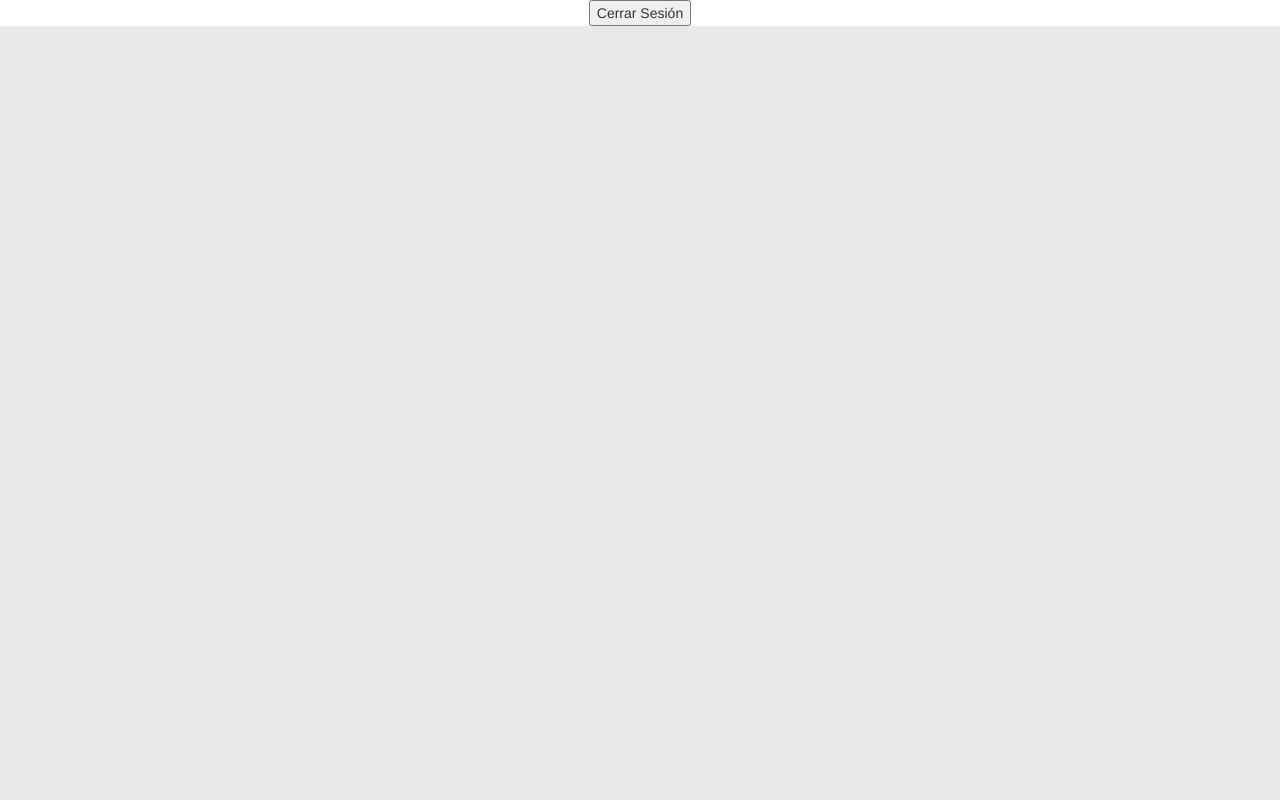
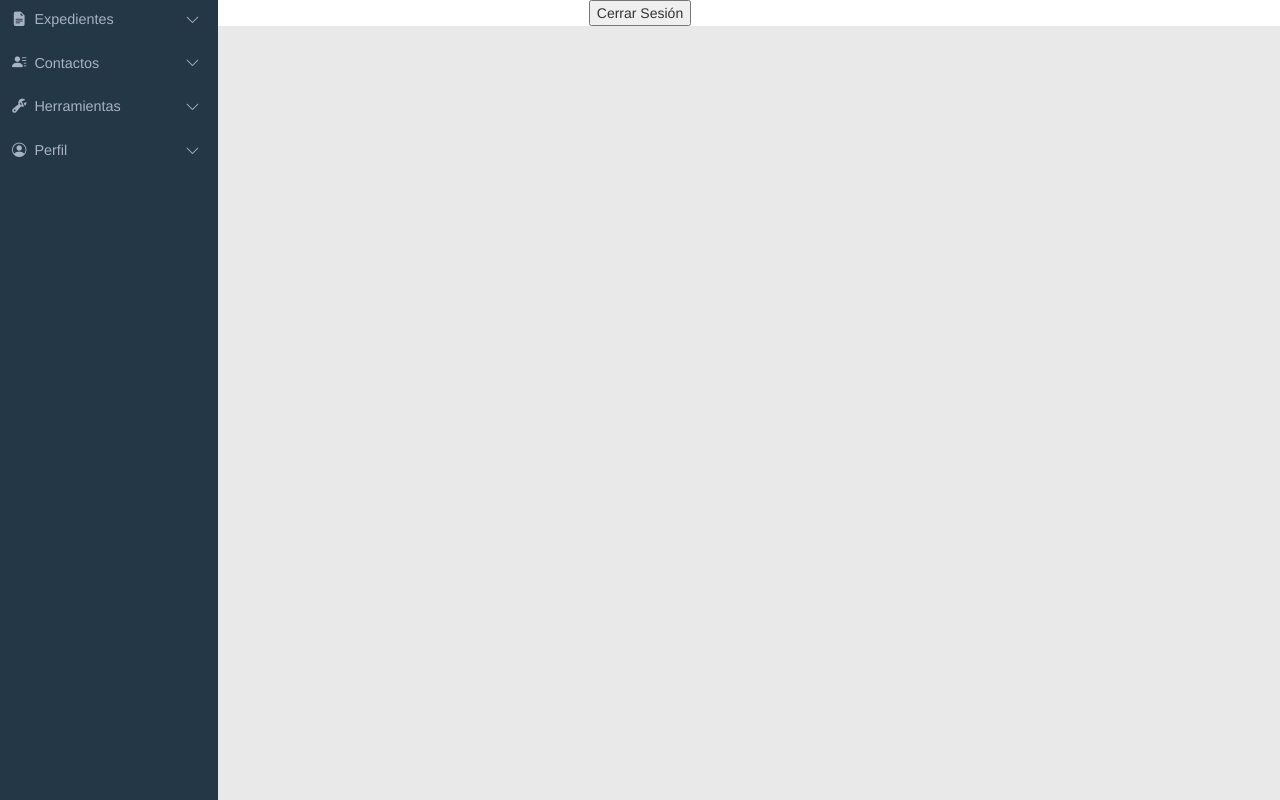
Before and after one commit to Isierro1/MediaSolution-, a React (Create React App) app: page /Perfil in a window 1280 px wide. Built offline with nearby package versions, Linux system fonts and the light colour scheme.

Commit message:
feature: sidebar added

```diff
--- a/src/components/Profile.jsx
+++ b/src/components/Profile.jsx
@@ -2,6 +2,7 @@ import React from "react";
 import { useEffect } from "react";
 import { useNavigate } from "react-router-dom";
 import supabase from "../supabase";
+import SideBar from "./SideBar";
 
 const Profile = () => {
   const navigate = useNavigate();
@@ -23,6 +24,7 @@ const Profile = () => {
   return (
     <div>
       <button onClick={() => signOut()}>Cerrar Sesión</button>
+      <SideBar/>
     </div>
   );
 };
--- /dev/null
+++ b/src/components/SideBar.jsx
@@ -0,0 +1,12 @@
+import SidebarItem from "./SidebarItem"
+import items from "../sidebar"
+import "../styles/sidebar.css";
+
+
+export default function Sidebar(){
+    return (
+        <div className="sidebar">
+          { items.map((item, index) => <SidebarItem key={index} item={item} />) }
+        </div>
+    )
+}
--- /dev/null
+++ b/src/components/SidebarItem.jsx
@@ -0,0 +1,32 @@
+import { useState } from "react"
+import "../styles/sidebar.css";
+import "bootstrap-icons/font/bootstrap-icons.css";
+
+export default function SidebarItem({item}){
+    const [open, setOpen] = useState(false)
+
+
+    if(item.childrens){
+        return (
+            <div className={open ? "sidebar-item open" : "sidebar-item"}>
+                <div className="sidebar-title">
+                    <span>
+                        { item.icon && <i className={item.icon}></i> }
+                        {item.title}
+                    </span>
+                    <button className="bi-chevron-down toggle-btn" onClick={() => setOpen(!open)}></button>
+                </div>
+                <div className="sidebar-content">
+                    { item.childrens.map((child, index) => <SidebarItem key={index} item={child} />) }
+                </div>
+            </div>
+        )
+    }else{
+        return (
+            <a href={item.path || "#"} className="sidebar-item plain">
+                { item.icon && <i className={item.icon}></i> }
+                {item.title}
+            </a>
+        )
+    }
+}
--- a/src/index.js
+++ b/src/index.js
@@ -1,19 +1,20 @@
-import React from 'react';
-import ReactDOM from 'react-dom';
-import './index.css';
-import App from './App';
-import { BrowserRouter } from 'react-router-dom';
+import React from "react";
+import ReactDOM from "react-dom";
+import "./index.css";
+import App from "./App";
+import { BrowserRouter } from "react-router-dom";
+import { ProSidebarProvider } from "react-pro-sidebar";
 
 ReactDOM.render(
   <React.StrictMode>
     <BrowserRouter>
-       <App />
+      <ProSidebarProvider>
+        <App />
+      </ProSidebarProvider>
     </BrowserRouter>
-</React.StrictMode>,
-  document.getElementById('root')
+  </React.StrictMode>,
+  document.getElementById("root")
 );
-
-
 
 // If you want to start measuring performance in your app, pass a function
 // to log results (for example: reportWebVitals(console.log))
--- /dev/null
+++ b/src/sidebar.json
@@ -0,0 +1,62 @@
+[
+    {
+        "title": "Expedientes",
+        "icon": "bi bi-file-earmark-text-fill",
+        "childrens": [
+            {
+                "title": "Expedientes",
+                "path": "/expedientes"
+            },
+            {
+                "title": "Notificaciones",
+                "path": "/notificaciones"
+            },
+            {
+                "title": "Agenda",
+                "path":"agenda"
+            }
+        ]
+    },
+    {
+        "title": "Contactos",
+        "icon": "bi bi-person-lines-fill",
+        "childrens": [
+            {
+                "title": "Contactos",
+                "path": "/contactos"
+            }
+        ]
+    },
+    {
+        "title": "Herramientas",
+        "icon": "bi bi-wrench-adjustable",
+        "childrens": [
+            {
+                "title": "Plantillas",
+                "path": "/plantillas"
+            },
+            {
+                "title": "Reportes",
+                "path": "/reportes"
+            },
+            {
+                "title": "Wizard",
+                "path": "/wizard"
+            }
+        ]
+    },
+    {
+        "title": "Perfil",
+        "icon": "bi bi-person-circle",
+        "childrens": [
+            {
+                "title": "Mi Perfil",
+                "path": "/miperfil"
+            },
+            {
+                "title": "Mi Saldo",
+                "path": "/misaldo"
+            }
+        ]
+    }
+]
--- /dev/null
+++ b/src/styles/sidebar.css
@@ -0,0 +1,71 @@
+.sidebar {
+  position: absolute;
+  width: 17%;
+  top: 0;
+  flex-shrink: 0;
+  background-color: hsl(207, 33%, 21%);
+  height: 100%;
+  overflow: auto;
+  font-size: 12px;
+}
+
+.sidebar-item {
+  padding: 0.75em 1em;
+  display: block;
+  transition: background-color 0.15s;
+  border-radius: 5px;
+}
+.sidebar-item:hover {
+  background-color: rgba(255, 255, 255, 0.1);
+}
+
+.sidebar-title {
+  color: hsl(218, 18%, 71%);
+  display: flex;
+  font-size: 1.2em;
+  justify-content: space-between;
+  cursor: pointer;
+}
+.sidebar-title:hover {
+  color: white;
+}
+.sidebar-title span {
+  display: flex;
+  width: 1.5em;
+}
+
+.sidebar-title i {
+  margin-right: .8rem;
+}
+.sidebar-title .toggle-btn {
+  cursor: pointer;
+  transition: transform 0.3s;
+  background: none;
+  border: 0;
+  color: inherit;
+}
+.sidebar-item.open > .sidebar-title .toggle-btn {
+  transform: rotate(180deg);
+}
+.sidebar-content {
+  padding-top: 0.25em;
+  height: 0;
+  overflow: hidden;
+}
+.sidebar-item.open > .sidebar-content {
+  height: auto;
+}
+
+.sidebar-item.plain {
+  color: hsl(218, 18%, 71%);
+  text-decoration: none !important;
+}
+.sidebar-item.plain:hover {
+  text-decoration: underline;
+  color: white;
+  font-weight: 700;
+}
+.sidebar-item.plain i {
+  display: inline-block;
+  width: 1.7em;
+}
```
Also changed, not shown: package.json (+9 -0 lines), 1 other file (tests, documents, lock files or other folders).
